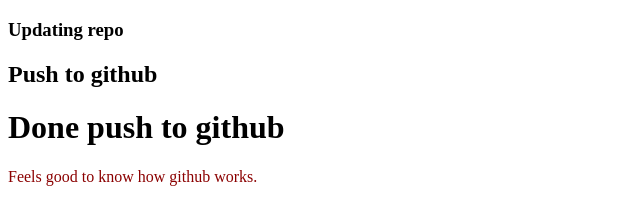
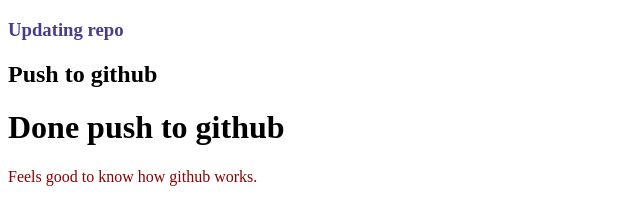
Before and after one commit to ShSpondon/repo-2, a plain HTML site: page index.html in a window 1280 px wide. Shown: the full height of the page, 0-640 px from the left. Drawn offline with Linux system fonts and the light colour scheme.

Commit message:
added h3 color

```diff
--- a/style.css
+++ b/style.css
@@ -1,3 +1,6 @@
 p{
     color: darkred;
 }
+h3{
+    color: darkslateblue;
+}
```
